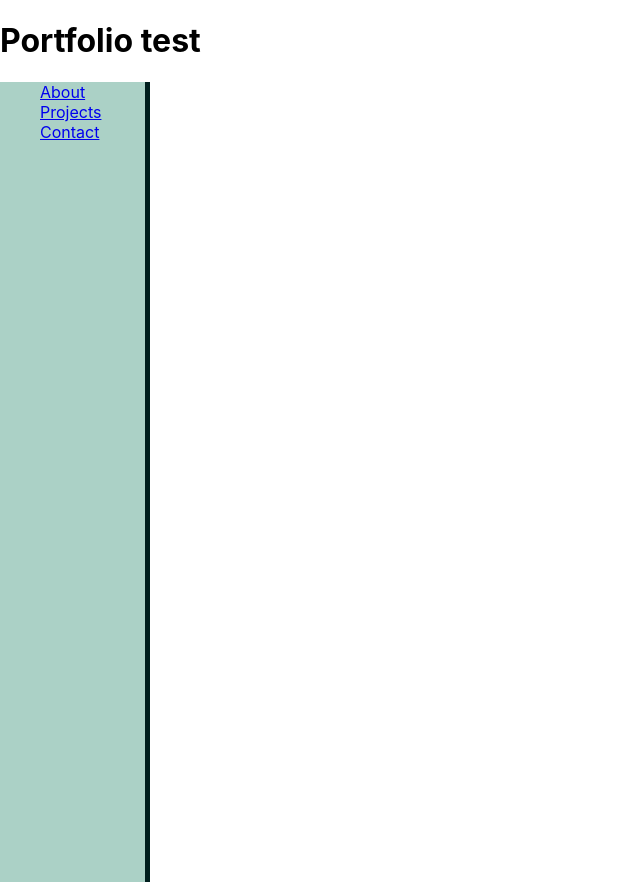
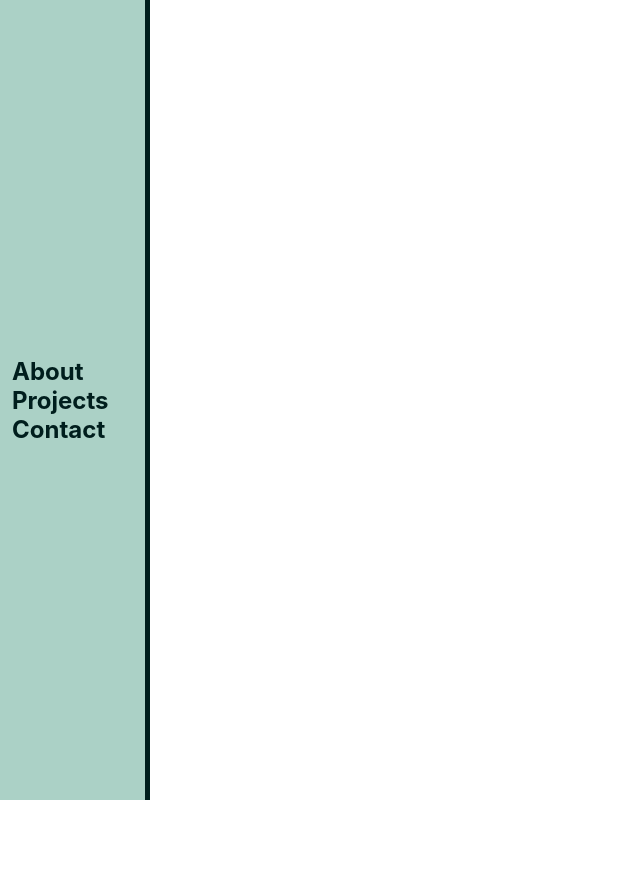
Before and after one commit to benbeardyman/ben-barlow-portfolio, a React (Create React App) app: page / in a window 1280 px wide. Shown: the whole page, without its empty margins (0-640 px from the left). After the commit the page ends 800 px from the top, so only its background shows below. Built offline with nearby package versions, Linux system fonts and the light colour scheme.

Commit message:
please dont break

```diff
--- a/package.json
+++ b/package.json
@@ -8,8 +8,6 @@
     "@testing-library/react": "^13.4.0",
     "@testing-library/user-event": "^13.5.0",
     "react": "^18.2.0",
-    "react-dom": "^18.2.0",
-    "react-router": "^6.8.0",
     "react-router-dom": "^6.8.0",
     "react-router-hash-link": "^2.4.3",
     "react-scripts": "5.0.1",
--- a/src/App.js
+++ b/src/App.js
@@ -23,9 +23,6 @@ const Main = styled.div`
 
 function App() {
   return (
-    <>
-      <h1>Portfolio test</h1>
-
     <Wrapper>
       <Router>
         <Nav>
@@ -38,8 +35,6 @@ function App() {
         </Main>
       </Router>
     </Wrapper>
-
-    </>
   );
 }
 
--- a/src/components/About.js
+++ b/src/components/About.js
@@ -3,7 +3,7 @@ import pixelMug from "../images/pixel_mug.jpg"
 
 
 
-const Wrapper = styled.div`
+const Wrapper = styled.section`
     height: 100vh;
     background-color: #004643;
 `
@@ -15,12 +15,10 @@ const Header = styled.h2`
 const About = () => {
 
     return (
-        <section id="about">
-            <Wrapper>
-                <Header>About</Header>
-                <img src={pixelMug} height="200" />
-            </Wrapper>
-        </section>
+        <Wrapper id="about">
+            <Header>About</Header>
+            <img src={pixelMug} height="200" />
+        </Wrapper>
     )
 
 }
--- a/src/components/Contact.js
+++ b/src/components/Contact.js
@@ -1,6 +1,6 @@
 import styled from "styled-components"
 
-const Wrapper = styled.div`
+const Wrapper = styled.section`
     height: 100vh;
     background-color: #004643;
 `
@@ -12,11 +12,9 @@ const Header = styled.h2`
 const Contact = () => {
 
     return (
-        <section id="contact">
-            <Wrapper>
-                <Header>Contact</Header>
-            </Wrapper>
-        </section>
+        <Wrapper id="contact">
+            <Header>Contact</Header>
+        </Wrapper>
     )
 
 }
--- a/src/components/NavBar.js
+++ b/src/components/NavBar.js
@@ -1,17 +1,29 @@
 import styled from "styled-components"
 import { HashLink as Link } from "react-router-hash-link"
-// import { NavHashLink as NavLink } from "react-router-hash-link"
 
 const Wrapper = styled.nav`
+    display: flex;
+    align-items: center;
     height: 100vh;
     background-color: #abd1c6;
     border-right:5px solid;
     border-color: #001e1d;
 `
 const Links = styled.ul`
+    display: flex;
+    flex-direction:column;
+    justify-content: center;
     margin:0;
+    padding: .75rem;
     list-style: none;
 `
+
+const linkStyle = {
+  textDecoration: "none",
+  color: "#001e1d",
+  fontSize: "1.5rem",
+  fontWeight: "bold"
+}
 
 const NavBar = () => {
 
@@ -19,13 +31,13 @@ const NavBar = () => {
         <Wrapper>
             <Links>
                 <li>
-                    <Link smooth to="/ben-barlow-portfolio/#about">About</Link>
+                    <Link to="/ben-barlow-portfolio/#about" style={linkStyle}>About</Link>
                 </li>
                 <li>
-                    <Link smooth to="/ben-barlow-portfolio/#projects">Projects</Link>
+                    <Link to="/ben-barlow-portfolio/#projects" style={linkStyle}>Projects</Link>
                 </li>
                 <li>
-                    <Link smooth to="/ben-barlow-portfolio/#contact">Contact</Link>
+                    <Link to="/ben-barlow-portfolio/#contact" style={linkStyle}>Contact</Link>
                 </li>
             </Links>
         </Wrapper>
--- a/src/components/Projects.js
+++ b/src/components/Projects.js
@@ -1,6 +1,6 @@
 import styled from "styled-components"
 
-const Wrapper = styled.div`
+const Wrapper = styled.section`
     height: 100vh;
     background-color: #abd1c6;
 `
@@ -12,11 +12,9 @@ const Header = styled.h2`
 const Projects = () => {
 
     return (
-        <section id='projects'>
-            <Wrapper>
-                <Header>Projects</Header>
-            </Wrapper>
-        </section>
+        <Wrapper id='projects'>
+            <Header>Projects</Header>
+        </Wrapper>
     )
 
 }
```
Also changed, not shown: 1 other file (tests, documents, lock files or other folders). Lines whose indentation alone changed are shown as unchanged.
